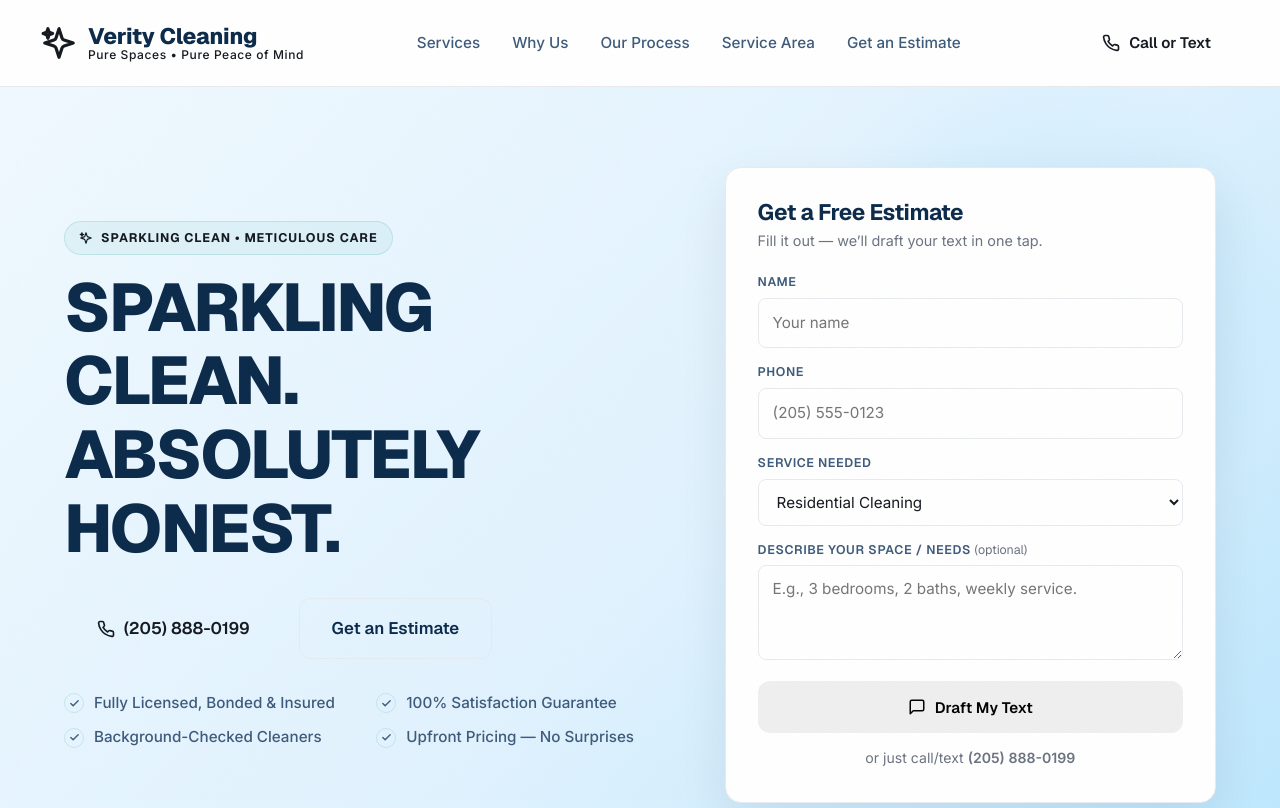
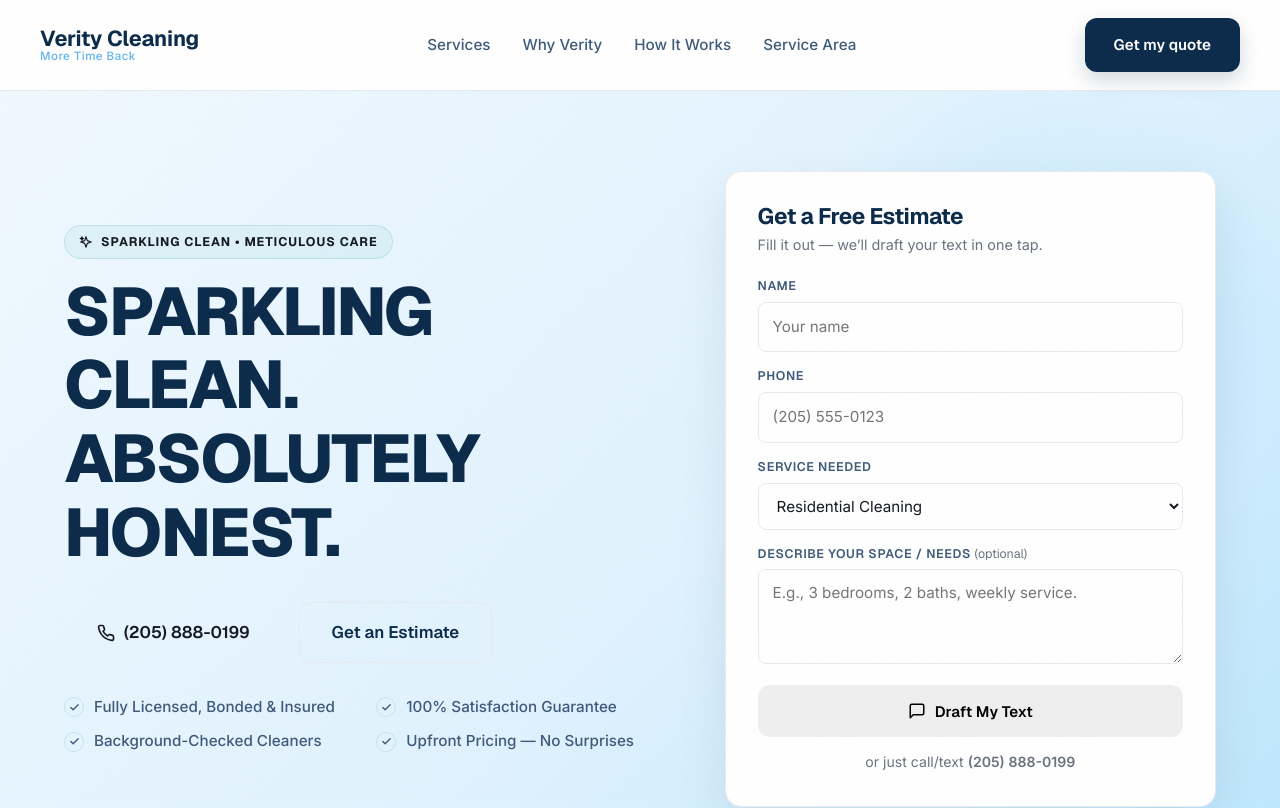
Before and after one commit to tiffanysera1/verity-cleaning-website, a Next.js app: page / in a window 1280 px wide. Shown: the top 808 px of the page. Built offline with nearby package versions, Linux system fonts and the light colour scheme.

Commit message:
Redesign header: drop sparkle mark, simplify nav, single quote CTA

```diff
--- a/app/globals.css
+++ b/app/globals.css
@@ -217,28 +217,22 @@ button { font-family: inherit; }
   position: sticky;
   top: 0;
   z-index: 100;
-  background: rgba(255, 255, 255, 0.85);
-  backdrop-filter: blur(12px);
-  -webkit-backdrop-filter: blur(12px);
+  background: rgba(255, 255, 255, 0.72);
+  backdrop-filter: blur(16px);
+  -webkit-backdrop-filter: blur(16px);
   border-bottom: 1px solid var(--border);
-  transition: background 0.3s;
 }
 .nav {
   display: flex;
   align-items: center;
   justify-content: space-between;
   gap: 20px;
-  padding: 16px 0;
+  padding: 18px 0;
 }
 .brand {
   display: flex;
   align-items: center;
   gap: 10px;
-}
-.brand-mascot {
-  height: 38px;
-  width: auto;
-  color: var(--teal);
 }
 .brand-wordmark {
   display: flex;
@@ -247,17 +241,17 @@ button { font-family: inherit; }
 }
 .brand-wordmark b {
   font-family: var(--font-display);
-  font-weight: 800;
-  font-size: 1.4rem;
+  font-weight: 700;
+  font-size: 1.35rem;
   color: var(--navy);
   letter-spacing: -0.01em;
 }
 .brand-wordmark small {
   font-family: var(--font-body);
   font-weight: 500;
-  font-size: .75rem;
-  color: var(--teal);
-  letter-spacing: 0.05em;
+  font-size: .72rem;
+  color: var(--sky-deep);
+  letter-spacing: 0.04em;
   margin-top: 2px;
 }
 .nav-links {
@@ -271,7 +265,7 @@ button { font-family: inherit; }
   transition: color 0.15s;
 }
 .nav-links a:hover {
-  color: var(--teal);
+  color: var(--navy);
 }
 .nav-cta {
   display: flex;
@@ -286,7 +280,7 @@ button { font-family: inherit; }
   color: var(--navy);
   padding: 8px;
 }
-.nav-toggle svg { width: 28px; height: 28px; }
+.nav-toggle svg { width: 26px; height: 26px; }
 
 /* Hero Section */
 .hero {
--- a/components/Header.tsx
+++ b/components/Header.tsx
@@ -1,14 +1,13 @@
 "use client";
 
 import { useState } from "react";
-import { Phone, Menu, Sparkles } from "./Icons";
+import { Menu } from "./Icons";
 
 const LINKS: [string, string][] = [
   ["/#services", "Services"],
-  ["/#why", "Why Us"],
-  ["/#process", "Our Process"],
+  ["/#why", "Why Verity"],
+  ["/#process", "How It Works"],
   ["/#area", "Service Area"],
-  ["/#quote", "Get an Estimate"],
 ];
 
 export default function Header() {
@@ -18,10 +17,9 @@ export default function Header() {
     <header className="site-header">
       <div className="wrap nav">
         <a className="brand" href="/" aria-label="Verity Cleaning — home">
-          <Sparkles className="brand-mascot" />
           <span className="brand-wordmark">
             <b>Verity Cleaning</b>
-            <small>Pure Spaces &bull; Pure Peace of Mind</small>
+            <small>More Time Back</small>
           </span>
         </a>
 
@@ -38,9 +36,8 @@ export default function Header() {
         </nav>
 
         <div className="nav-cta">
-          <a href="tel:+12058880199" className="btn btn--teal">
-            <Phone />
-            Call or Text
+          <a href="#quote" className="btn btn--primary">
+            Get my quote
           </a>
           <button
             className="nav-toggle"
```
